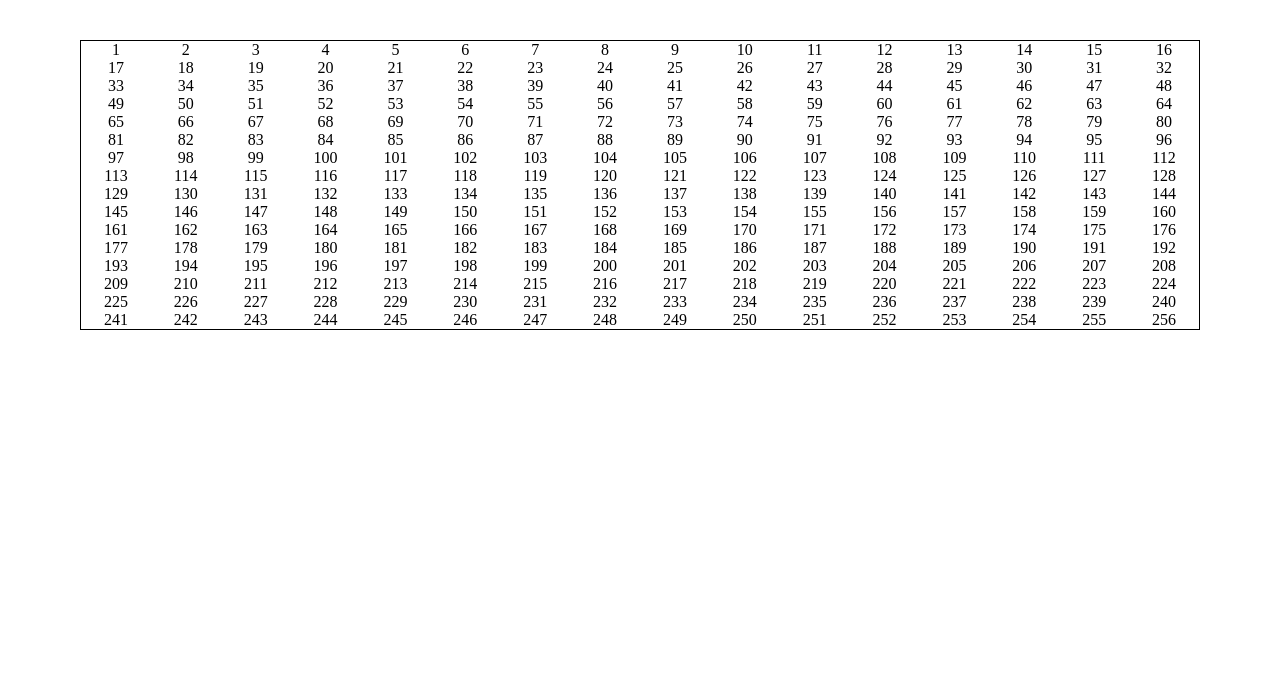
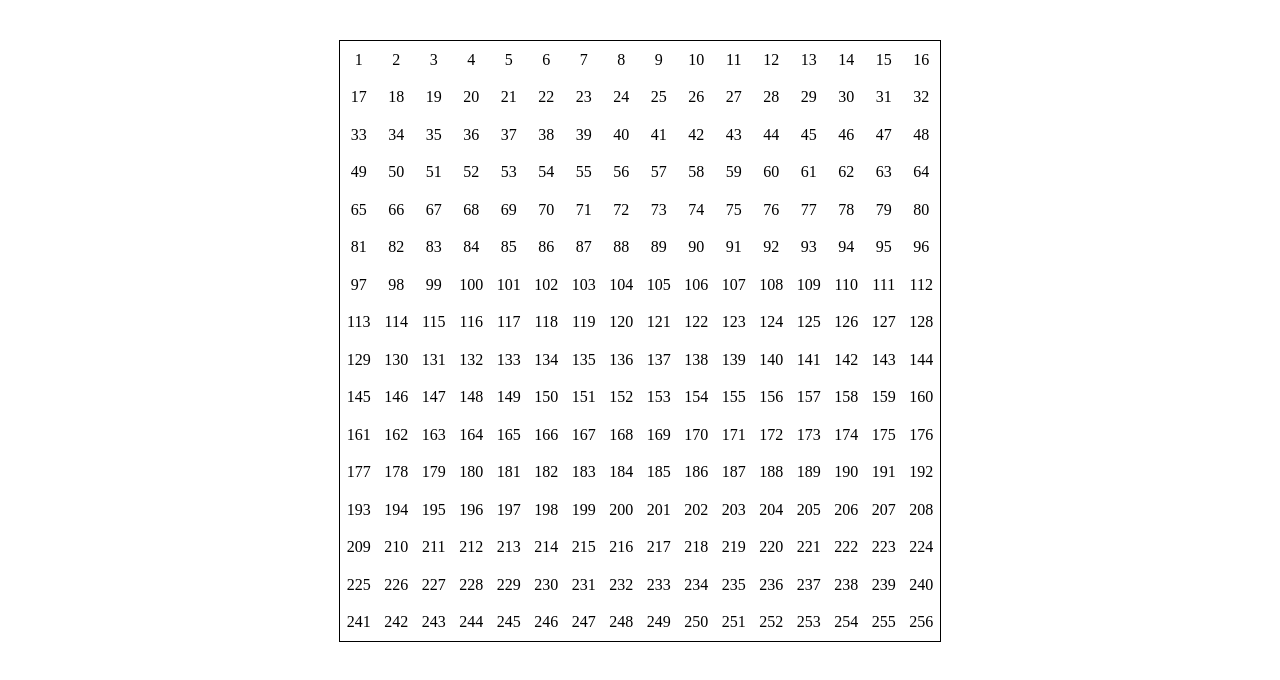
Before and after one commit to khaziro/odin_etch_a_sketch, a plain HTML site: page index.html in a window 1280 px wide. Drawn offline with Linux system fonts and the light colour scheme.

Commit message:
Centered the etch-a-sketch

```diff
--- a/script.js
+++ b/script.js
@@ -10,4 +10,6 @@ function makeRows(rows, cols) {
   }
 }
 
+
+
 makeRows(16, 16);
--- a/style.css
+++ b/style.css
@@ -10,12 +10,15 @@ body {
 
 .sketch_container {
   display: grid;
+  align-items: center;
+  width: 600px;
+  height: 600px;
   grid-template-rows: repeat(var(--grid-rows), 1fr);
   grid-template-columns: repeat(var(--grid-cols), 1fr);
   border: 1px solid black;
+  margin: 0 auto;
 }
 
 .grid_item {
   text-align: center;
-
 }
```
